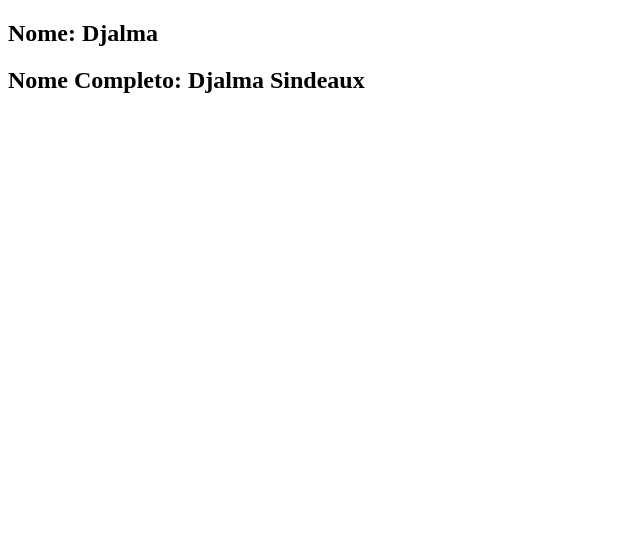
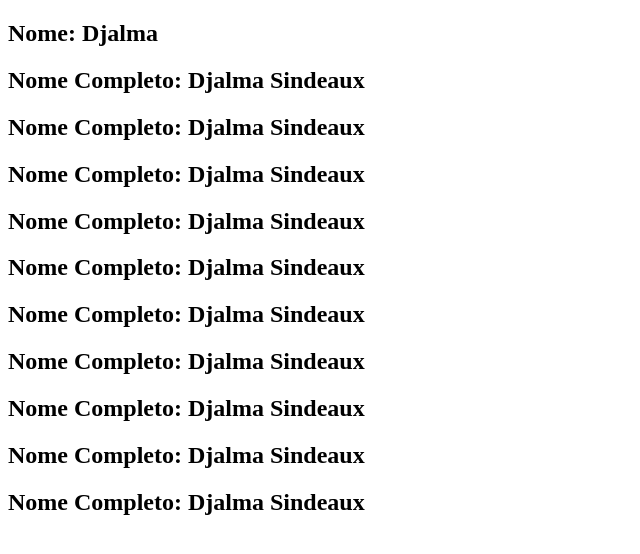
Before and after one commit to wemersonsantos/Curso-vuejs, a plain HTML site: page Computed-Properties.html in a window 1280 px wide. Shown: the whole page, without its empty margins (0-640 px from the left). Drawn offline with nearby package versions, Linux system fonts and the light colour scheme.

Commit message:
Computed vs Methods
Comnputed são mais leves, pois, ficam salvas na memória cache

```diff
--- a/Computed-Properties.html
+++ b/Computed-Properties.html
@@ -12,6 +12,16 @@
        <h2>Nome: {{person.firstName}}</h2>
 
        <h2>Nome Completo: {{fullName}}</h2>
+       <h2>Nome Completo: {{fullName}}</h2>
+       <h2>Nome Completo: {{fullName}}</h2>
+       <h2>Nome Completo: {{fullName}}</h2>
+       <h2>Nome Completo: {{fullName}}</h2>
+
+       <h2>Nome Completo: {{getfullName()}}</h2>
+       <h2>Nome Completo: {{getfullName()}}</h2>
+       <h2>Nome Completo: {{getfullName()}}</h2>
+       <h2>Nome Completo: {{getfullName()}}</h2>
+       <h2>Nome Completo: {{getfullName()}}</h2>
 
     </div>
 
@@ -27,8 +37,17 @@
                     lastName:'Sindeaux'
                 }
             },
+
+            methods:{
+                getfullName(){
+                    console.log('methods');//mais pesado
+                return `${this.person.firstName} ${this.person.lastName}`
+                }
+            },
+
             computed:{
                 fullName: function(){
+                    console.log('computed');//são mais leves, salvas na memória cache
                     return `${this.person.firstName} ${this.person.lastName}`
                 }
             }
```
